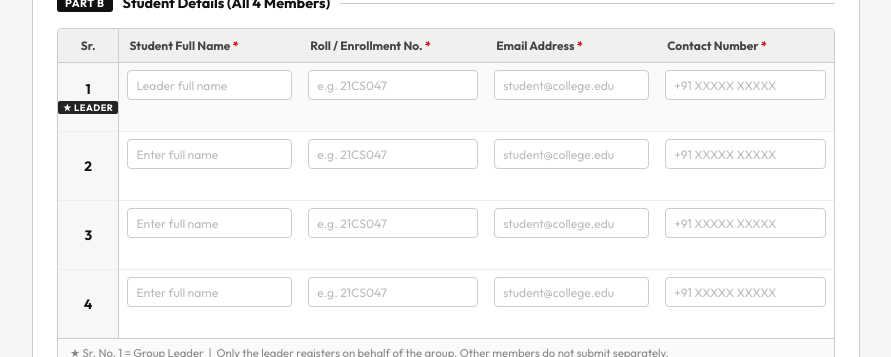
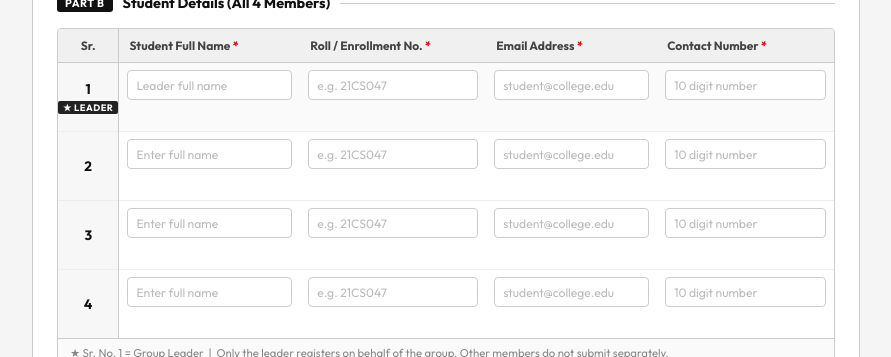
Before and after one commit to sakshipatil5436-ai/students_details, a React (Vite) app in the folder react-form/: page / in a window 1280 px wide. Shown: the part 361-718 px from the top of the page, without its empty margins (194-1085 px from the left). Built offline with nearby package versions, Linux system fonts and the light colour scheme.

Commit message:
Restricted mobile number input to exactly 10 digits

```diff
--- a/react-form/src/components/StudentTable.jsx
+++ b/react-form/src/components/StudentTable.jsx
@@ -5,7 +5,7 @@ const COLS = [
   { key: 'name',   label: 'Student Full Name',      placeholder: 'Enter full name',    type: 'text',  validate: v => VALIDATORS.required(v, 'Full name') },
   { key: 'rollno', label: 'Roll / Enrollment No.',  placeholder: 'e.g. 21CS047',       type: 'text',  validate: v => VALIDATORS.rollno(v) },
   { key: 'email',  label: 'Email Address',           placeholder: 'student@college.edu',type: 'email', validate: v => VALIDATORS.email(v) },
-  { key: 'mobile', label: 'Contact Number',          placeholder: '+91 XXXXX XXXXX',    type: 'tel',   validate: v => VALIDATORS.mobile(v) },
+  { key: 'mobile', label: 'Contact Number',          placeholder: '10 digit number',    type: 'tel',   validate: v => VALIDATORS.mobile(v) },
 ];
 
 const LeaderBadge = () => (
@@ -57,10 +57,10 @@ export default function StudentTable({ students, errors, touched, onChange, onBl
                           : col.placeholder}
                         value={val}
                         autoComplete="off"
-                        maxLength={col.key === 'mobile' ? 13 : undefined}
+                        maxLength={col.key === 'mobile' ? 10 : undefined}
                         onChange={e => {
                           let v = e.target.value;
-                          if (col.key === 'mobile') v = v.replace(/[^\d+\s]/g, '');
+                          if (col.key === 'mobile') v = v.replace(/\D/g, '');
                           onChange(i, col.key, v);
                         }}
                         onBlur={() => onBlur(i, col.key)}
--- a/react-form/src/utils.js
+++ b/react-form/src/utils.js
@@ -15,10 +15,10 @@ export const VALIDATORS = {
     return null;
   },
   mobile(val) {
-    const cleaned = (val || '').replace(/\s+/g, '').replace(/-/g, '');
+    const cleaned = (val || '').replace(/\D/g, ''); // Extract only digits
     if (!cleaned) return 'Contact number is required.';
-    if (!/^(\+91)?[6-9]\d{9}$/.test(cleaned))
-      return 'Enter a valid 10-digit contact number.';
+    if (cleaned.length !== 10)
+      return 'Enter exactly 10 digits.';
     return null;
   },
 };
```
